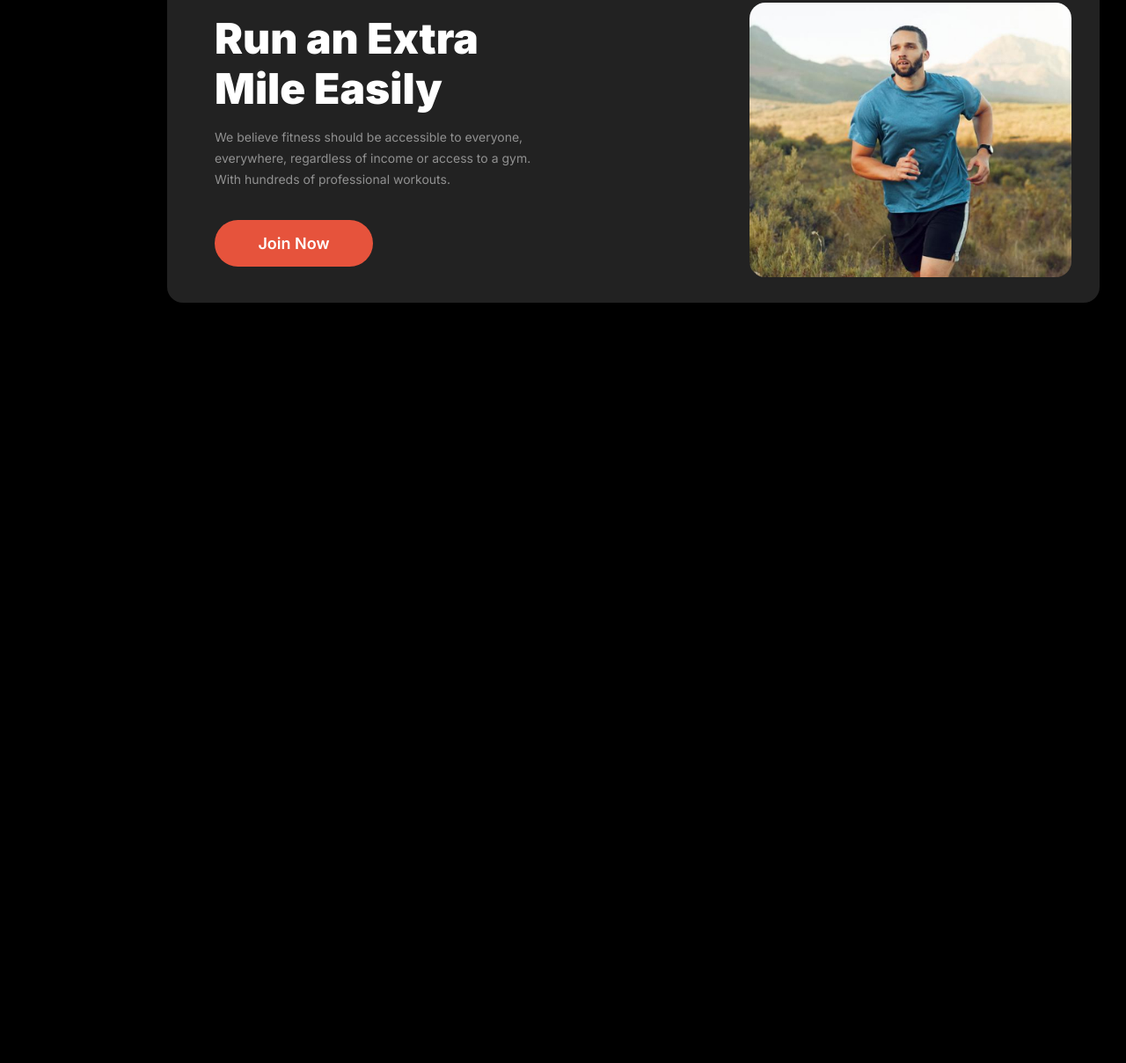
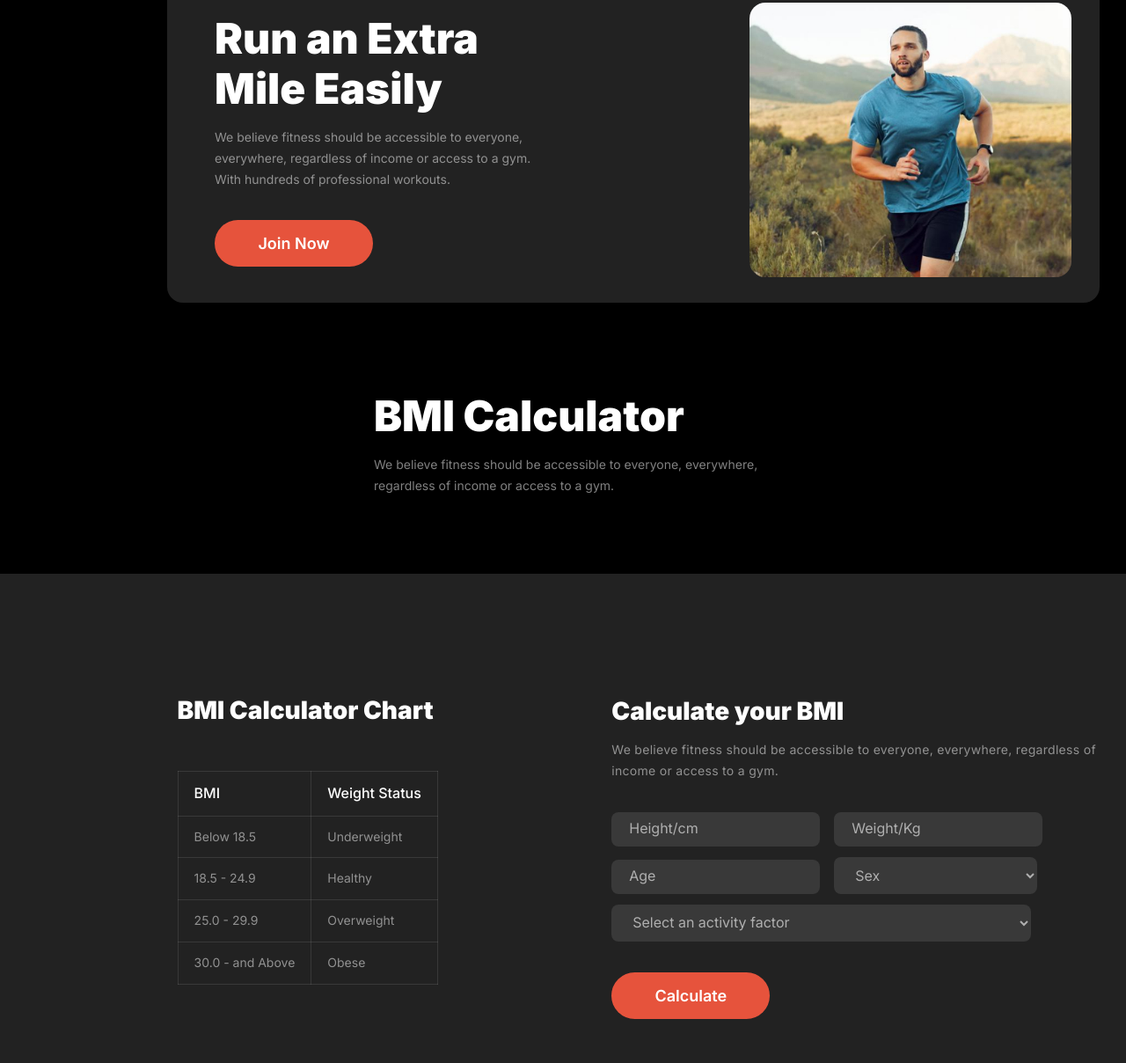
Before and after one commit to Toha-Hossain28/Assignment-2, a plain HTML site: page index.html in a window 1280 px wide. Shown: the part 1417-2625 px from the top of the page at 88% size. Before the commit the page ends 1861 px from the top, so only its background shows below. Drawn offline with Linux system fonts and the light colour scheme; a web font is replaced by a local one.

Commit message:
added BMI part

```diff
--- a/index.html
+++ b/index.html
@@ -108,6 +108,84 @@
           <div class="extra-img-cont"></div>
         </div>
       </section>
+
+      <section id="bmi">
+        <h2>BMI Calculator</h2>
+        <p>
+          We believe fitness should be accessible to everyone, everywhere,
+          regardless of income or access to a gym.
+        </p>
+        <div class="bmi-content">
+          <div class="chart">
+            <h4>BMI Calculator Chart</h4>
+            <div class="table-container">
+              <table>
+                <thead>
+                  <tr>
+                    <td>BMI</td>
+                    <td>Weight Status</td>
+                  </tr>
+                </thead>
+                <tbody>
+                  <tr>
+                    <td>Below 18.5</td>
+                    <td>Underweight</td>
+                  </tr>
+                  <tr>
+                    <td>18.5 - 24.9</td>
+                    <td>Healthy</td>
+                  </tr>
+                  <tr>
+                    <td>25.0 - 29.9</td>
+                    <td>Overweight</td>
+                  </tr>
+                  <tr>
+                    <td>30.0 - and Above</td>
+                    <td>Obese</td>
+                  </tr>
+                </tbody>
+              </table>
+            </div>
+          </div>
+          <div class="calculator">
+            <h4>Calculate your BMI</h4>
+            <p>
+              We believe fitness should be accessible to everyone, everywhere,
+              regardless of income or access to a gym.
+            </p>
+            <form>
+              <input
+                type="number"
+                name="height"
+                id="height"
+                placeholder="Height/cm"
+              />
+              <input
+                type="number"
+                name="weight"
+                id="weight"
+                placeholder="Weight/Kg"
+              />
+              <br />
+              <input type="number" name="age" id="age" placeholder="Age" />
+              <select name="sex" id="sex">
+                <option value="" disabled selected hidden>Sex</option>
+                <option value="Male">Male</option>
+                <option value="Female">Female</option>
+                <option value="Others">Others</option>
+              </select>
+              <br />
+              <select name="activity" id="activity">
+                <option value="" disabled selected hidden>
+                  Select an activity factor
+                </option>
+              </select>
+              <br />
+              <button class="btn-primary">Calculate</button>
+            </form>
+          </div>
+        </div>
+      </section>
     </main>
     <footer></footer>
   </body>
--- a/styles/style.css
+++ b/styles/style.css
@@ -491,3 +491,163 @@ header {
     margin-bottom: 30px;
   }
 }
+/* BMI */
+#bmi {
+  display: flex;
+  flex-direction: column;
+  justify-content: flex-start;
+  align-items: flex-start;
+}
+
+#bmi h2 {
+  color: rgb(255, 255, 255);
+  font-family: Inter;
+  font-size: 3rem;
+  font-weight: 900;
+  line-height: 120%;
+  margin-bottom: 14px;
+  text-align: left;
+  padding-left: 425px;
+}
+
+#bmi > p {
+  color: rgba(255, 255, 255, 0.5);
+  font-family: Inter;
+  font-size: 0.875rem;
+  font-weight: 400;
+  line-height: 24px;
+  margin-bottom: 88px;
+  padding-left: 425px;
+  width: 70%;
+}
+
+.bmi-content {
+  background: rgb(34, 34, 34);
+  width: 1440px;
+  display: flex;
+  justify-content: space-between;
+  align-items: center;
+  /* padding-bottom: 50px; */
+}
+
+.chart {
+  width: 40%;
+  padding-top: 50px;
+}
+
+.chart h4 {
+  color: rgb(255, 255, 255);
+  font-family: Inter;
+  font-size: 1.75rem;
+  font-weight: 900;
+  line-height: 120%;
+  padding-left: 35%;
+  margin-bottom: 52px;
+}
+
+.table-container {
+  padding-left: 35%;
+}
+
+table,
+td,
+td {
+  border: 1px solid rgba(255, 255, 255, 0.1);
+  border-collapse: collapse;
+}
+thead {
+  color: rgb(255, 255, 255);
+  font-family: Inter;
+  font-size: 1rem;
+  font-weight: 500;
+  line-height: 120%;
+}
+
+tbody {
+  color: rgba(255, 255, 255, 0.5);
+  font-family: Inter;
+  font-size: 0.875rem;
+  font-weight: 400;
+  line-height: 120%;
+}
+
+td {
+  padding: 15px 18px;
+}
+
+.calculator {
+  padding-top: 140px;
+}
+
+.calculator h4 {
+  color: rgb(255, 255, 255);
+  font-family: Inter;
+  font-size: 1.75rem;
+  font-weight: 900;
+  line-height: 120%;
+  margin-bottom: 15px;
+}
+
+.calculator p {
+  color: rgba(255, 255, 255, 0.5);
+  font-family: Inter;
+  font-size: 0.875rem;
+  font-weight: 400;
+  line-height: 24px;
+  letter-spacing: 0.3px;
+  width: 75%;
+  margin-bottom: 35px;
+}
+
+input {
+  padding: 12px 40px 12px 20px;
+  border-radius: 8px;
+  background: rgba(255, 255, 255, 0.1);
+  border: none;
+  margin-right: 12px;
+  margin-bottom: 12px;
+}
+
+::placeholder {
+  color: rgba(255, 255, 255, 0.6);
+  font-family: Inter;
+  font-size: 1rem;
+  font-weight: 400;
+  line-height: 22px;
+}
+
+#sex {
+  padding: 10px 40px 10px 20px;
+  border-radius: 8px;
+  background: rgba(255, 255, 255, 0.1);
+  width: 31%;
+  color: rgba(255, 255, 255, 0.6);
+  font-family: Inter;
+  font-size: 1rem;
+  font-weight: 400;
+  line-height: 22px;
+  border: none;
+}
+
+#activity {
+  padding: 10px 40px 10px 20px;
+  border-radius: 8px;
+  background: rgba(255, 255, 255, 0.1);
+  width: 64%;
+  color: rgba(255, 255, 255, 0.6);
+  font-family: Inter;
+  font-size: 1rem;
+  font-weight: 400;
+  line-height: 22px;
+  border: none;
+  margin-bottom: 35px;
+}
+
+#sex option {
+  background-color: rgba(255, 255, 255, 0.1);
+  color: rgba(255, 255, 255, 0.6);
+}
+
+#bmi button {
+  margin-bottom: 50px;
+}
```
